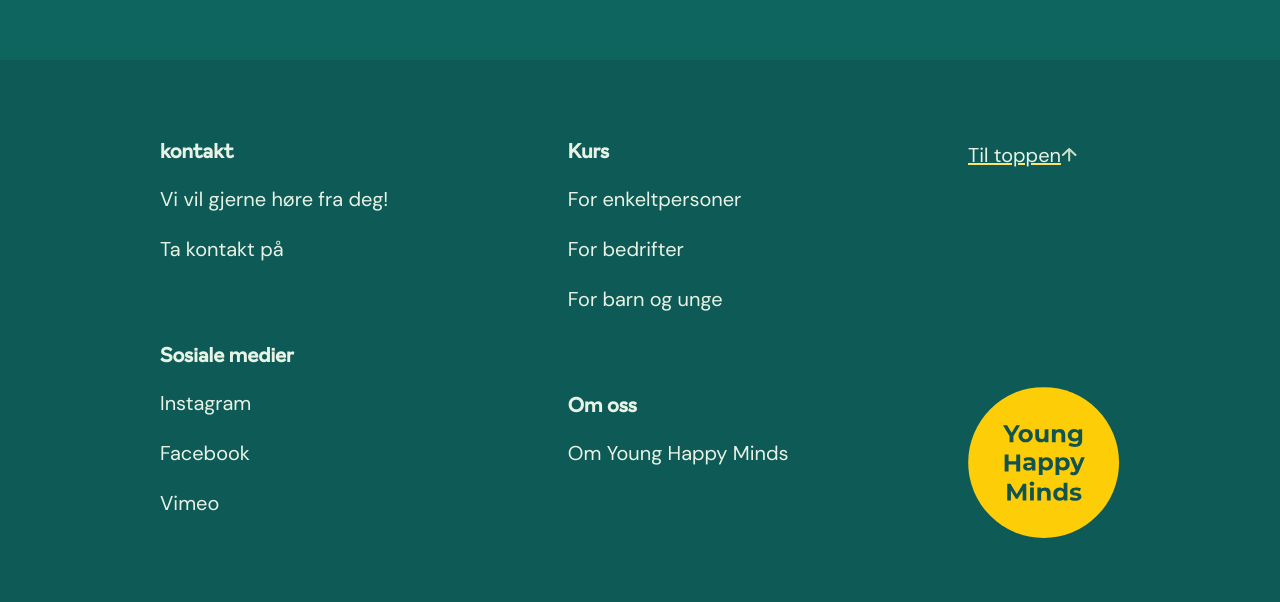
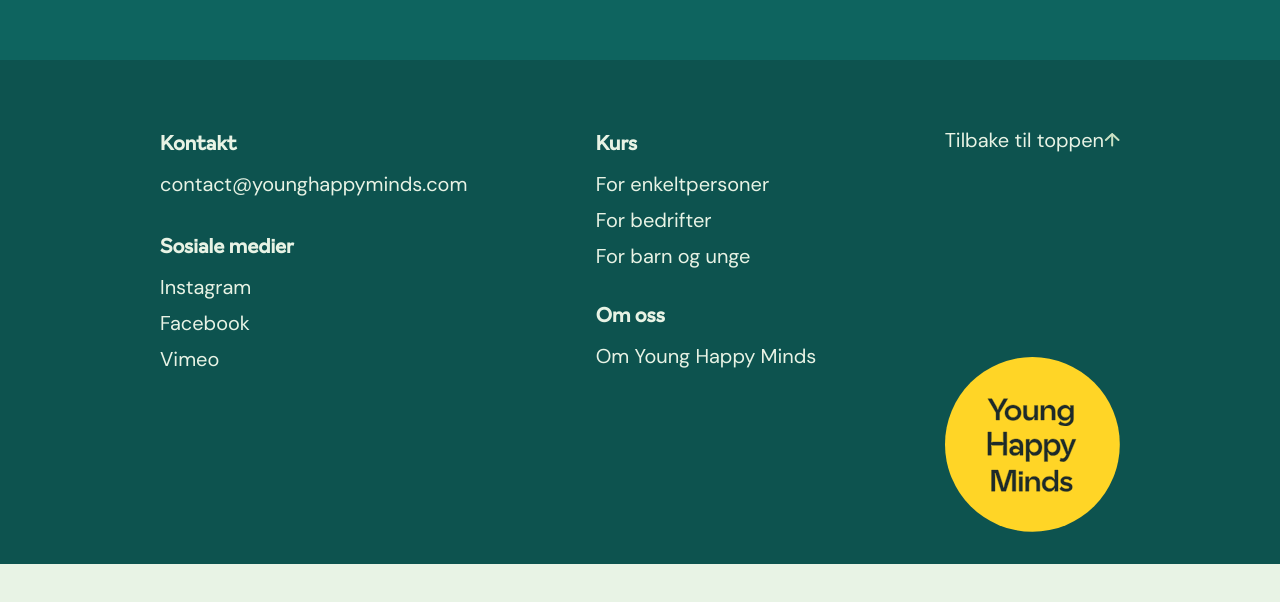
Before and after one commit to TrymVei/Young-Happy-Minds, a Next.js app in the folder yhm/: page / in a window 1280 px wide. Shown: the part 6640-7242 px from the top of the page. After the commit the page ends 7204 px from the top, so only its background shows below. Built offline with nearby package versions, Linux system fonts and the light colour scheme.

Commit message:
fix: updated footer

```diff
--- a/yhm/src/layout/layout.module.css
+++ b/yhm/src/layout/layout.module.css
@@ -1,7 +1,8 @@
 .footer {
   padding: 10rem;
   padding-top: 0rem;
-  background-color: var(--lightGreen-color);
+  padding-block: 2rem;
+  background-color: var(--green-d1);
   color: var(--footer-text-color);
 }
 
@@ -10,12 +11,28 @@
   color: var(--green-l1);
   text-decoration: none;
   font-size: var(--font-size-20);
+  line-height: 1rem;
+}
+
+.footer a {
+  background-image: linear-gradient(var(--yellow), var(--yellow));
+  background-size: 0% 0.1em;
+  background-position-y: 100%;
+  background-position-x: 0%;
+  background-repeat: no-repeat;
+  transition: background-size 0.2s ease-in-out;
+}
+
+.footer a:hover,
+.footer a:focus,
+.footer a:active {
+  background-size: 100% 0.1em;
 }
 
 .footer h3 {
   font-size: var(--navbar-font-size);
   font-weight: 600;
-  margin-top: 5rem;
+  margin-top: 2.5rem;
   color: var(--green-l1);
 }
 
@@ -25,15 +42,11 @@
 }
 
 .footer__wrapper__logo {
-  padding-top: 5rem;
+  padding-top: 2.5rem;
   display: flex;
   flex-direction: column;
   justify-content: space-between;
-}
-
-.footer__wrapper__logo a {
-  text-decoration: underline;
-  text-decoration-color: var(--lightYellow-color);
+  height: 400px;
 }
 
 @media (max-width: 950px) {
--- a/yhm/src/layout/layout.tsx
+++ b/yhm/src/layout/layout.tsx
@@ -13,9 +13,10 @@ const Layout: React.FunctionComponent<Props> = (props: Props) => {
         <div className={style.footer__flex}>
           <div>
             <div>
-              <h3>kontakt</h3>
-              <p>Vi vil gjerne høre fra deg!</p>
-              <p>Ta kontakt på</p>
+              <h3>Kontakt</h3>
+              <a href="mailto:contact@younghappyminds.com">
+                contact@younghappyminds.com
+              </a>
             </div>
             <div>
               <h3>Sosiale medier</h3>
@@ -54,7 +55,7 @@ const Layout: React.FunctionComponent<Props> = (props: Props) => {
           </div>
           <div className={style.footer__wrapper__logo}>
             <p>
-              <a href="#top">Til toppen</a>
+              <a href="#top">Tilbake til toppen</a>
               <img src="/images/arrows/upArrow.svg" alt="Pil opp" />
             </p>
             <img src="/images/logo.svg" alt="" />
```
Also changed, not shown: yhm/public/images/logo.svg.
